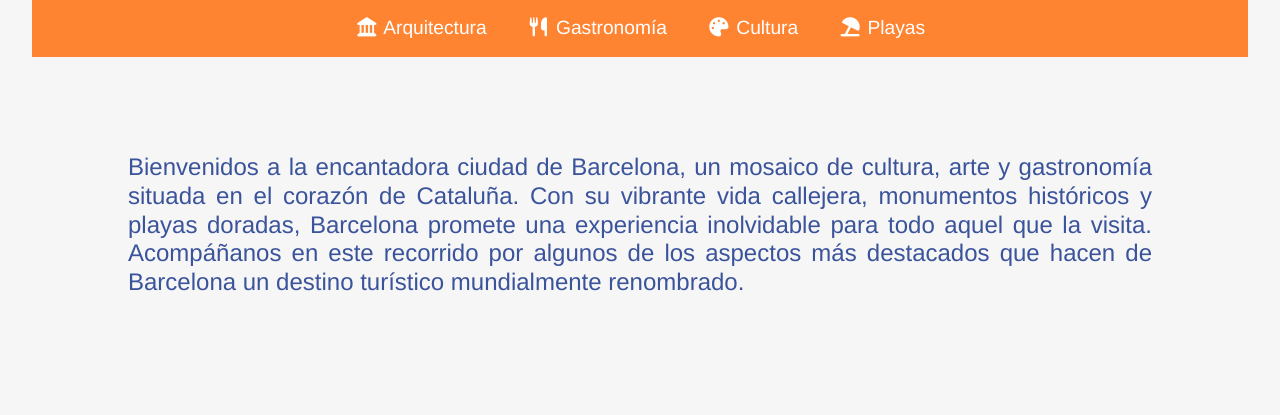
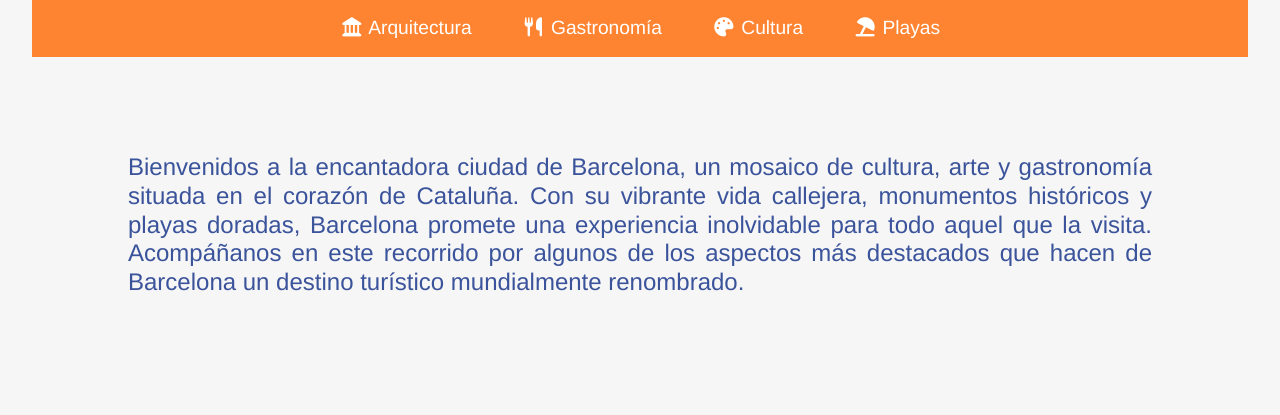
Before and after one commit to agranerono/pec1-boilerplate-uoc, a website built with Parcel: page src/index.html in a window 1280 px wide. Shown: the part 200-615 px from the top of the page. Built offline with nearby package versions, Linux system fonts and the light colour scheme.

Commit message:
Quinto commit

```diff
--- a/src/assets/styles/layouts/_home.scss
+++ b/src/assets/styles/layouts/_home.scss
@@ -157,6 +157,14 @@ body {
     }
   }
 
+  .main-nav {
+    .nav-list {
+      .nav-item {
+        margin: 0 15px;
+      }
+    }
+  }
+
   .section {
     padding: 1rem;
     margin: 0;
@@ -176,6 +184,14 @@ body {
     }
   }
 
+  .main-nav {
+    .nav-list {
+      .nav-item {
+        margin: 0 25px;
+      }
+    }
+  }
+
   .section {
     padding: 3rem 2rem;
     margin: 1rem;
@@ -190,7 +206,7 @@ body {
   .main-nav {
     .nav-list {
       .nav-item {
-        margin: 0 20px;
+        margin: 0 25px;
 
         a {
           font-size: 1.2rem;
```
